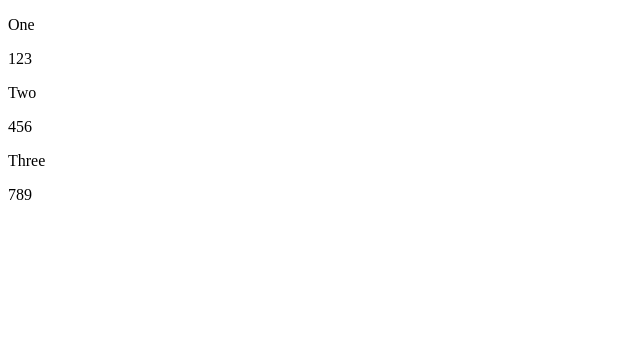
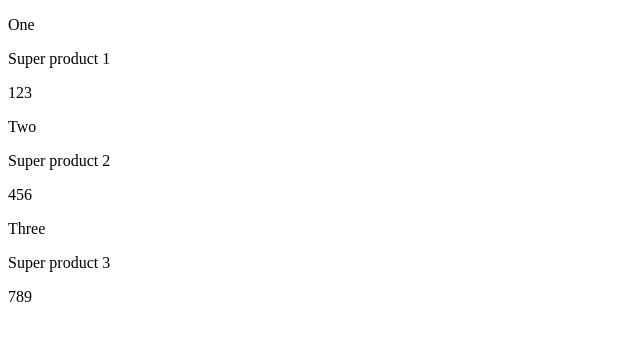
Before and after one commit to angelikamaciazek/shop, a React (Create React App) app: page / in a window 1280 px wide. Shown: the top 340 px of the page, without its empty margins (0-640 px from the left). Built offline with nearby package versions, Linux system fonts and the light colour scheme.

Commit message:
wip-bug fixed

```diff
--- a/src/products/containers/ProductsList.js
+++ b/src/products/containers/ProductsList.js
@@ -7,9 +7,9 @@ class ProductsList extends Component {
   render() {
     return (
       <React.Fragment>
-        <Product data={{name:"One", decription:"Super product 1", price:"123"}} />
-        <Product data={{name:"Two", decription:"Super product 2", price:"456"}} />
-        <Product data={{name:"Three", decription:"Super product 3", price:"789"}} />
+        <Product data={{name:"One", description:"Super product 1", price:"123"}} />
+        <Product data={{name:"Two", description:"Super product 2", price:"456"}} />
+        <Product data={{name:"Three", description:"Super product 3", price:"789"}} />
       </React.Fragment>
 
     )
```
